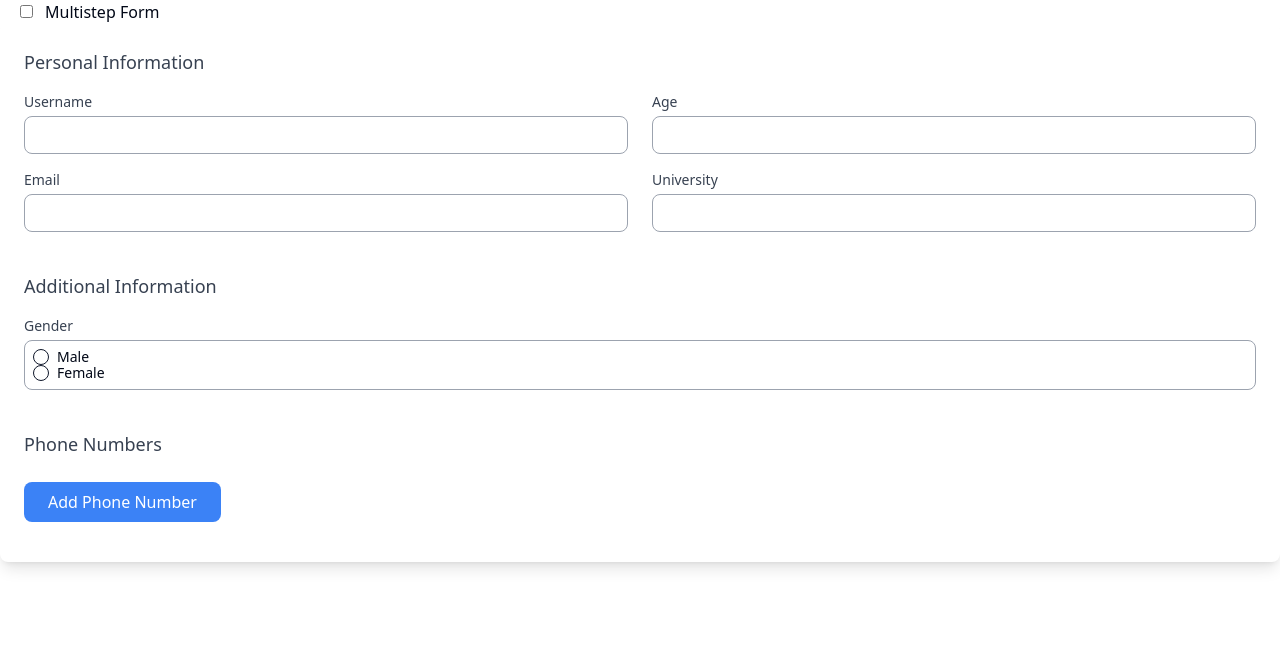
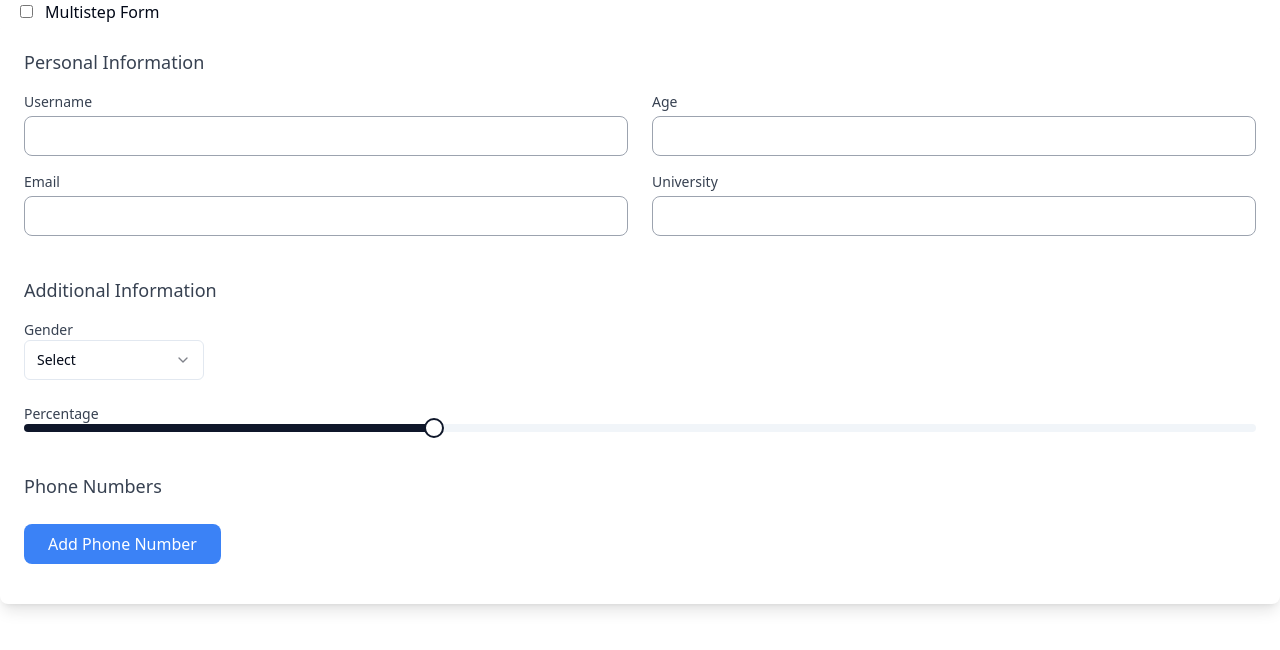
Before and after one commit to YehiaFarghaly/reusable-form, a React (Create React App) app: page / in a window 1280 px wide. Shown: the top 650 px of the page. Built offline with nearby package versions, Linux system fonts and the light colour scheme.

Commit message:
add more UI elements

```diff
--- a/package.json
+++ b/package.json
@@ -8,6 +8,7 @@
     "@radix-ui/react-label": "^2.1.0",
     "@radix-ui/react-radio-group": "^1.2.0",
     "@radix-ui/react-select": "^2.1.1",
+    "@radix-ui/react-slider": "^1.2.1",
     "@testing-library/jest-dom": "^5.17.0",
     "@testing-library/react": "^13.4.0",
     "@testing-library/user-event": "^13.5.0",
--- a/src/App.tsx
+++ b/src/App.tsx
@@ -51,7 +51,7 @@ const App: React.FC = () => {
         [
           {
             name: "gender",
-            type: "radio",
+            type: "select",
             label: "Gender",
             options: [
               { label: "Male", value: "male" },
@@ -60,6 +60,15 @@ const App: React.FC = () => {
             gridLayout: "col-span-12",
             validation: yup.string().required("gender is required"),
           },
+
+          {
+            name: "percentage",
+
+            type: "slider",
+            label: "Percentage",
+            gridLayout: "col-span-12",
+
+          }
         ],
       ],
     },
--- /dev/null
+++ b/src/components/ui/input.tsx
@@ -0,0 +1,25 @@
+import * as React from "react"
+
+import { cn } from "./lib/utils"
+
+export interface InputProps
+  extends React.InputHTMLAttributes<HTMLInputElement> {}
+
+const Input = React.forwardRef<HTMLInputElement, InputProps>(
+  ({ className, type, ...props }, ref) => {
+    return (
+      <input
+        type={type}
+        className={cn(
+          "flex h-10 w-full rounded-md border border-input bg-background px-3 py-2 text-sm ring-offset-background file:border-0 file:bg-transparent file:text-sm file:font-medium file:text-foreground placeholder:text-muted-foreground focus-visible:outline-none focus-visible:ring-2 focus-visible:ring-ring focus-visible:ring-offset-2 disabled:cursor-not-allowed disabled:opacity-50",
+          className
+        )}
+        ref={ref}
+        {...props}
+      />
+    )
+  }
+)
+Input.displayName = "Input"
+
+export { Input }
--- /dev/null
+++ b/src/components/ui/slider.tsx
@@ -0,0 +1,28 @@
+"use client"
+
+import * as React from "react"
+import * as SliderPrimitive from "@radix-ui/react-slider"
+
+import { cn } from "./lib/utils"
+
+const Slider = React.forwardRef<
+  React.ElementRef<typeof SliderPrimitive.Root>,
+  React.ComponentPropsWithoutRef<typeof SliderPrimitive.Root>
+>(({ className, ...props }, ref) => (
+  <SliderPrimitive.Root
+    ref={ref}
+    className={cn(
+      "relative flex w-full touch-none select-none items-center",
+      className
+    )}
+    {...props}
+  >
+    <SliderPrimitive.Track className="relative h-2 w-full grow overflow-hidden rounded-full bg-secondary">
+      <SliderPrimitive.Range className="absolute h-full bg-primary" />
+    </SliderPrimitive.Track>
+    <SliderPrimitive.Thumb className="block h-5 w-5 rounded-full border-2 border-primary bg-background ring-offset-background transition-colors focus-visible:outline-none focus-visible:ring-2 focus-visible:ring-ring focus-visible:ring-offset-2 disabled:pointer-events-none disabled:opacity-50" />
+  </SliderPrimitive.Root>
+))
+Slider.displayName = SliderPrimitive.Root.displayName
+
+export { Slider }
--- a/src/form/FormInput.tsx
+++ b/src/form/FormInput.tsx
@@ -1,9 +1,17 @@
 import React from "react";
 import { useForm } from "react-hook-form";
 import { FormField } from "../types";
-import { Select, SelectItem } from "../components/ui/select";
+import {
+  Select,
+  SelectContent,
+  SelectItem,
+  SelectTrigger,
+  SelectValue
+} from "../components/ui/select";
 import { RadioGroup, RadioGroupItem } from "../components/ui/radio-group";
 import { Label } from "../components/ui/label";
+import { Input } from "../components/ui/input";
+import { Slider } from "../components/ui/slider";
 
 type FormInputProps = {
   field: FormField;
@@ -29,12 +37,18 @@ const FormInput: React.FC<FormInputProps> = ({ field, register, error }) => {
       case "select":
         return (
           <Select {...commonProps}>
-            {field.options?.map((option, idx) => (
-              <SelectItem key={idx} value={option.value}>
-                {option.label}
-              </SelectItem>
-            ))}
+            <SelectTrigger className="w-[180px]">
+              <SelectValue placeholder="Select" />
+            </SelectTrigger>
+            <SelectContent>
+              {field.options?.map((option, idx) => (
+                <SelectItem key={idx} value={option.value}>
+                  {option.label}
+                </SelectItem>
+              ))}
+            </SelectContent>
           </Select>
+
         );
       case "radio":
         return (
@@ -47,8 +61,13 @@ const FormInput: React.FC<FormInputProps> = ({ field, register, error }) => {
             ))}
           </RadioGroup>
         );
+
+      case "slider":
+        return (
+          <Slider defaultValue={[33]} max={100} step={1} />
+        )
       default:
-        return <input type={field.type} {...commonProps} />;
+        return <Input type={field.type} {...commonProps} />;
     }
   };
 
```
Also changed, not shown: 1 other file (tests, documents, lock files or other folders).
